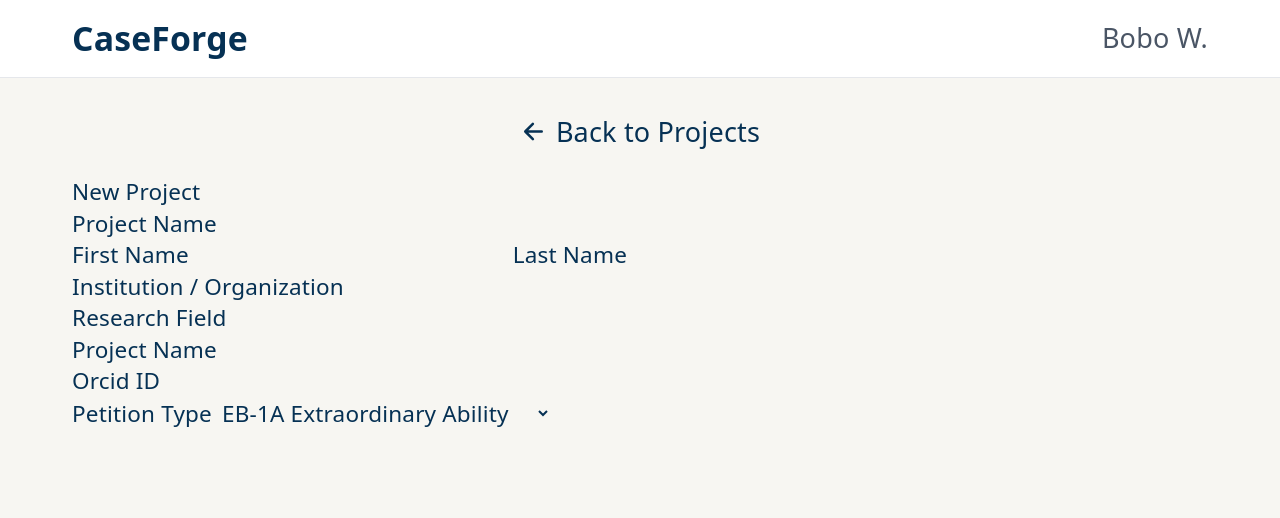
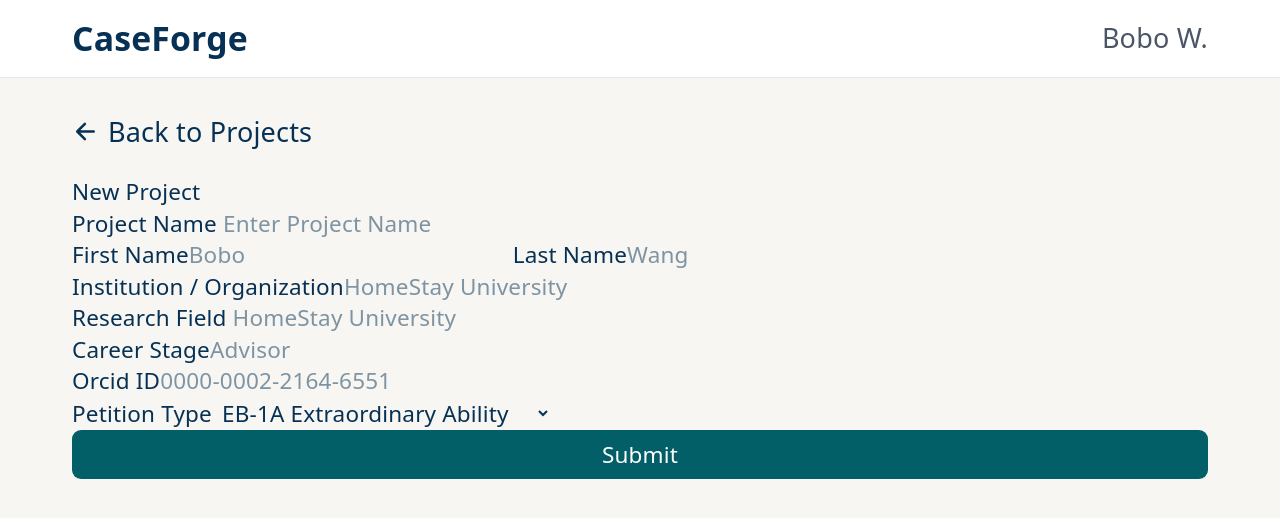
Before and after one commit to shuwangs/CaseForge, a React (Vite) app in the folder client/: page /projects/new in a window 1280 px wide. Shown: the top 518 px of the page. Built offline with nearby package versions, Linux system fonts and the light colour scheme; no server answers.

Commit message:
reformat the code

```diff
--- a/client/src/components/ui/NewBtn.tsx
+++ b/client/src/components/ui/NewBtn.tsx
@@ -10,8 +10,7 @@ const NewBtn = ({ onClick, children = "New", className = "" }) => {
                 text-md font-medium
                 hover:opacity-80
                 transition
-                ${className}
-            `}
+                ${className}`}
 		>
 			{children}
 		</button>
--- a/client/src/contexts/ProjectContext.jsx
+++ b/client/src/contexts/ProjectContext.jsx
@@ -59,18 +59,20 @@ export const ProjectProvider = ({ children }) => {
 	};
 
 	useEffect(() => {
-		getAllProjects(user_id);
+		const fetchData = async () => {
+			await getAllProjects(user_id);
+		};
+
+		fetchData();
 	}, [user_id]);
-
-	useEffect(() => {
-		console.log("total projects are: ", projects);
-	}, [projects]);
 
 	const values = {
 		user_id,
 		projects,
 		currProjectId,
 		publications,
+		loading,
+		error,
 		getAllProjects,
 		setPubulications,
 		setCurrProjectId,
--- a/client/src/layouts/AppNavbar.tsx
+++ b/client/src/layouts/AppNavbar.tsx
@@ -4,12 +4,13 @@ const AppNavbar = () => {
 	const navigate = useNavigate();
 	return (
 		<nav className="flex items-center justify-between px-16 py-4 bg-[var(--color-surface)] border-b border-gray-200">
-			<div
+			<button
+				type="button"
 				className="text-3xl font-semibold text-[var(--color-primary)]"
 				onClick={() => navigate("/projects")}
 			>
 				CaseForge
-			</div>
+			</button>
 			<div className="flex items-center gap-4">
 				<span className="text-2xl text-gray-600">Bobo W.</span>
 			</div>
--- a/client/src/layouts/AppSidebar.tsx
+++ b/client/src/layouts/AppSidebar.tsx
@@ -1,3 +1,3 @@
-const AppSidebar = () => {
-	return <aside></aside>;
+const _AppSidebar = () => {
+	return <aside>{/* To be implemented */}</aside>;
 };
--- a/client/src/pages/NewProjectPage.tsx
+++ b/client/src/pages/NewProjectPage.tsx
@@ -16,7 +16,7 @@ const NewProjectPage = () => {
 	};
 	const { formData, handleChange } = useForm(initialForm);
 
-	const handleSubmit = (e) => {
+	const _handleSubmit = (e) => {
 		e.preventDefault();
 		console.log(formData);
 		// POST /api/projects
@@ -24,51 +24,66 @@ const NewProjectPage = () => {
 
 	return (
 		<div className="mx-auto px-16 space-y-6 mt-8">
-			<div
+			<button
 				onClick={() => navigate("/projects")}
 				className="flex text-2xl justify-center items-center gap-2"
 			>
 				<IoArrowBack />
 				<span>Back to Projects</span>
-			</div>
+			</button>
 			<form className="flex flex-col text-xl justify-center">
 				<div>New Project</div>
 				<div>
-					<label>Project Name </label>
-					<input />
+					<label htmlFor="projectName">Project Name </label>
+					<input
+						id="projectName"
+						name="projectName"
+						placeholder="Enter Project Name"
+					/>
 				</div>
 				<div>
-					<label>First Name</label>
-					<input />
-					<label>Last Name</label>
-					<input />
+					<label htmlFor="firstName">First Name</label>
+					<input id="firstName" name="firstName" placeholder="Bobo" />
+
+					<label htmlFor="lastName">Last Name</label>
+					<input id="lastName" name="lastName" placeholder="Wang" />
 				</div>
 				<div>
-					<label>Institution / Organization</label>
-					<input />
+					<label htmlFor="institution">Institution / Organization</label>
+					<input
+						id="institution"
+						name="institution"
+						placeholder="HomeStay University"
+					/>
 				</div>
 
 				<div>
-					<label>Research Field </label>
-					<input />
+					<label htmlFor="researchArea">Research Field </label>
+					<input
+						id="institution"
+						name="institution"
+						placeholder="HomeStay University"
+					/>
 				</div>
 				<div>
-					<label>Project Name </label>
-					<input />
+					<label htmlFor="careerStage">Career Stage</label>
+					<input id="careerStage" name="careerStage" placeholder="Advisor" />
 				</div>
 				<div>
-					<label>Orcid ID</label>
-					<input />
+					<label htmlFor="orcid">Orcid ID</label>
+					<input id="orcid" name="orcid" placeholder="0000-0002-2164-6551" />
 				</div>
 
 				<div>
-					<label>Petition Type </label>
-					<select>
+					<label htmlFor="target">Petition Type </label>
+					<select id="target" name="target">
 						<option>EB-1A Extraordinary Ability</option>
 						<option>NIW National Interest Waiver</option>
 						<option>O1 </option>
 					</select>
 				</div>
+
+				<NewBtn>Submit</NewBtn>
 			</form>
 		</div>
 	);
--- a/client/src/pages/ProjectDetailPage.tsx
+++ b/client/src/pages/ProjectDetailPage.tsx
@@ -19,12 +19,13 @@ const ProjectDetailPage = () => {
 	return (
 		<div className="mx-auto max-w-5xl px-6 py-8 space-y-6">
 			<div>
-				<p
+				<button
+					type="button"
 					onClick={() => navigate("/projects")}
 					className="mb-4 cursor-pointer text-sm text-gray-500 hover:text-[var(--color-primary)]"
 				>
 					← Back to Projects
-				</p>
+				</button>
 
 				<h1 className="text-2xl font-semibold text-[var(--color-primary)]">
 					{project.projectName || "Untitled Project"}
@@ -96,9 +97,11 @@ const ProjectDetailPage = () => {
 
 				{!hasPublication ? (
 					<div className="mt-5 flex gap-3">
-						<button>Edit Project</button>
+						<button type="button">Edit Project</button>
 
-						<button onClick={handleSubmit}>Fetch Publications</button>
+						<button type="button" onClick={handleSubmit}>
+							Fetch Publications
+						</button>
 					</div>
 				) : (
 					<div>
@@ -107,7 +110,7 @@ const ProjectDetailPage = () => {
 						</p>
 
 						<div className="mt-4 flex gap-3">
-							<button>Manage Publications</button>
+							<button type="button">Manage Publications</button>
 						</div>
 					</div>
 				)}
--- a/client/src/pages/ProjectsPage.tsx
+++ b/client/src/pages/ProjectsPage.tsx
@@ -1,4 +1,4 @@
-import { useNavigate, useParams } from "react-router-dom";
+import { useNavigate } from "react-router-dom";
 import NewBtn from "../components/ui/NewBtn.tsx";
 import ProjectCard from "../components/ui/ProjectCard.tsx";
 import useProject from "../contexts/useProject.js";
@@ -6,7 +6,7 @@ import type { Project } from "../types/project.js";
 
 const ProjectsPage = () => {
 	const navigate = useNavigate();
-	const { projects, currProjectId, setCurrProjectId } = useProject();
+	const { projects } = useProject();
 
 	return (
 		<div className="mx-auto space-y-6 px-16">
```
Also changed, not shown: 1 other file (tests, documents, lock files or other folders).
